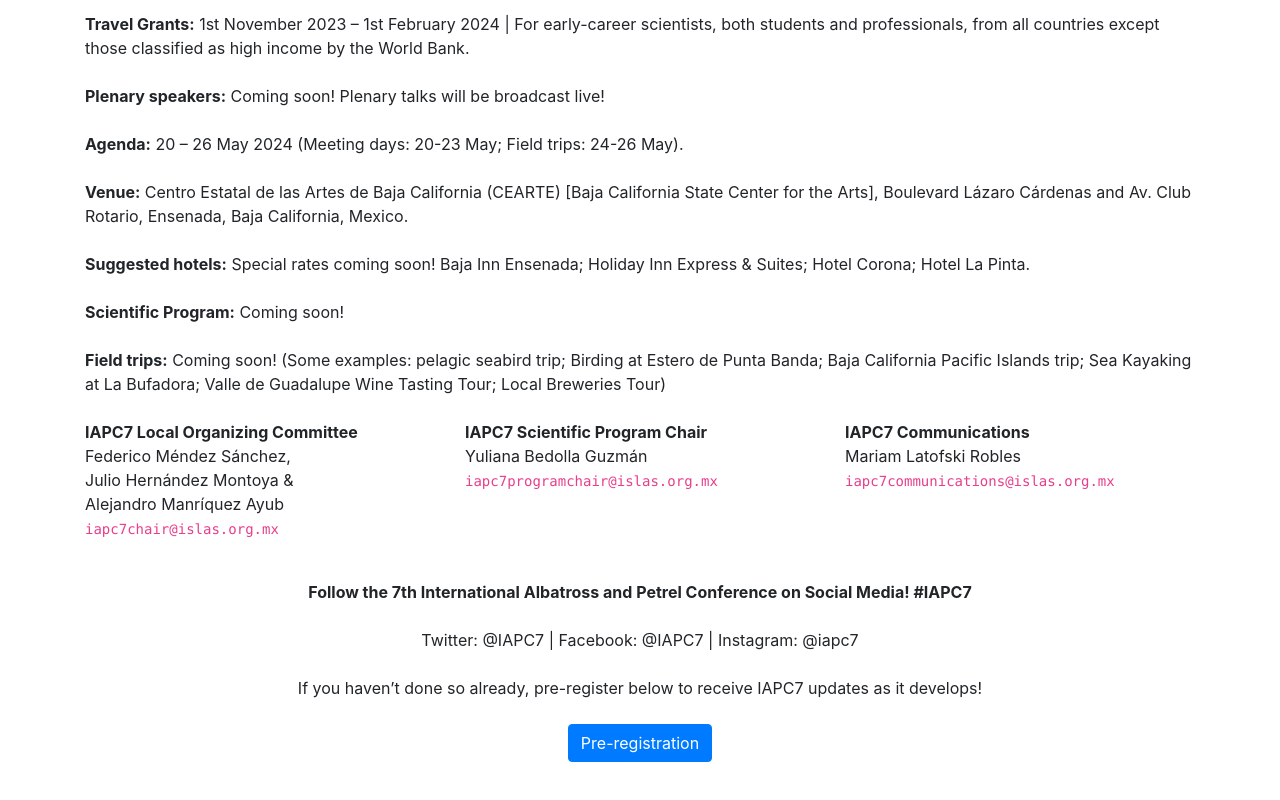
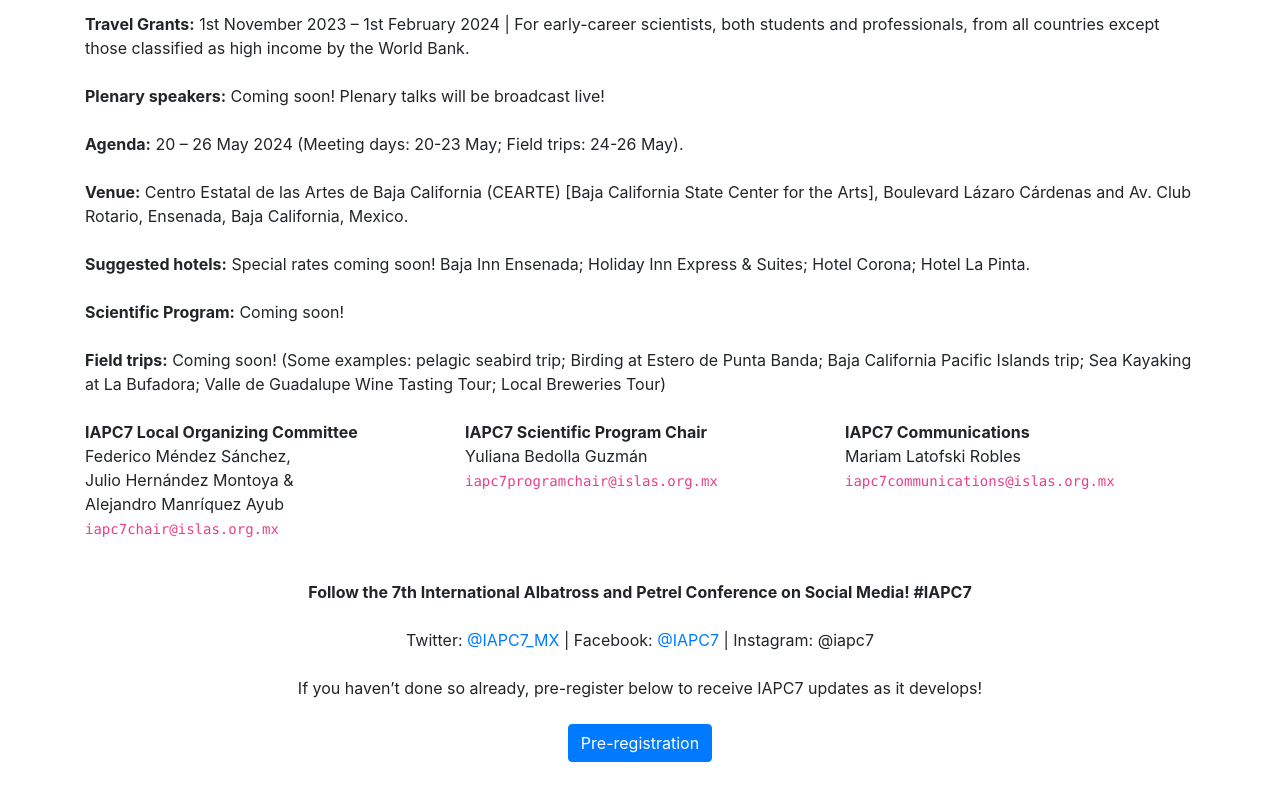
Before and after one commit to IslasGECI/iapc7, a plain HTML site: page index.html in a window 1280 px wide. Shown: the part 728-1528 px from the top of the page. Drawn offline with nearby package versions, Linux system fonts and the light colour scheme.

Commit message:
🔗 Add link to social media

```diff
--- a/index.html
+++ b/index.html
@@ -71,7 +71,7 @@
     </div>
     <p align="center">
     <br><b>Follow the 7th International Albatross and Petrel Conference on Social Media! #IAPC7</b><br><br>
-    Twitter: @IAPC7 | Facebook: @IAPC7 | Instagram: @iapc7<br><br>
+    Twitter: <a href="https://twitter.com/IAPC7_MX">@IAPC7_MX</a> | Facebook: <a href="https://www.facebook.com/people/IAPC7/61551759784994/">@IAPC7</a> | Instagram: @iapc7<br><br>
     If you haven’t done so already, pre-register below to receive IAPC7 updates as it develops!<br><br>
     <!-- Botón usando Bootstrap -->
       <a href="https://docs.google.com/forms/d/e/1FAIpQLSeJgdAzZDHV4xQ8vTRtzglkP-rkxj3v5TyfLmtVG1x6LlGm3A/viewform"
```
